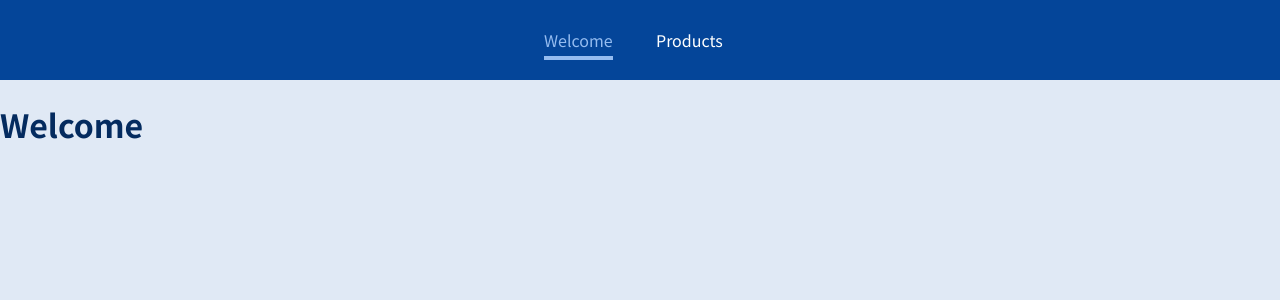
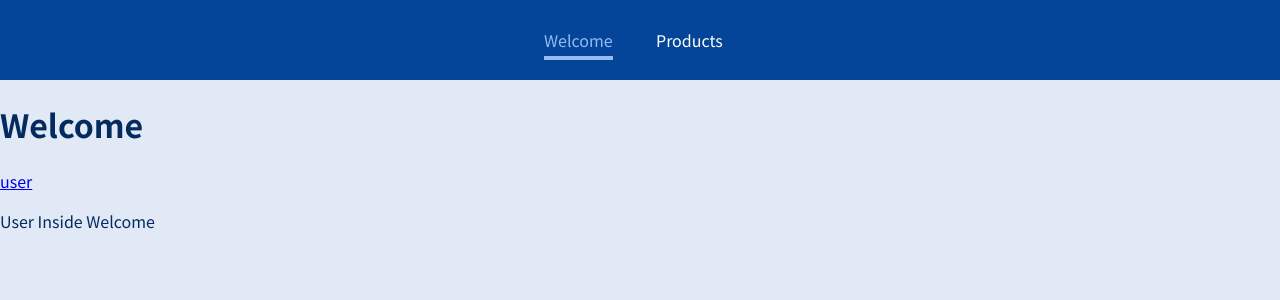
Before and after one commit to AsmaaFH/Maximilian_React-Cource, a React (Create React App) app: page /welcome/user in a window 1280 px wide. Shown: the top 300 px of the page. Built offline with nearby package versions, Linux system fonts and the light colour scheme.

Commit message:
nested routes

```diff
--- a/src/pages/Welcome.js
+++ b/src/pages/Welcome.js
@@ -1,7 +1,17 @@
 import React from 'react';
+import { Link, Route } from 'react-router-dom';
 
 const Welcome = () => {
-  return <h1>Welcome</h1>;
+  return (
+    <>
+      <h1>Welcome</h1>
+      <Link to={'/welcome/user'}>user</Link>
+
+      <Route path={'/welcome/user'}>
+        <p>User Inside Welcome</p>
+      </Route>
+    </>
+  );
 };
 
 export default Welcome;
```
